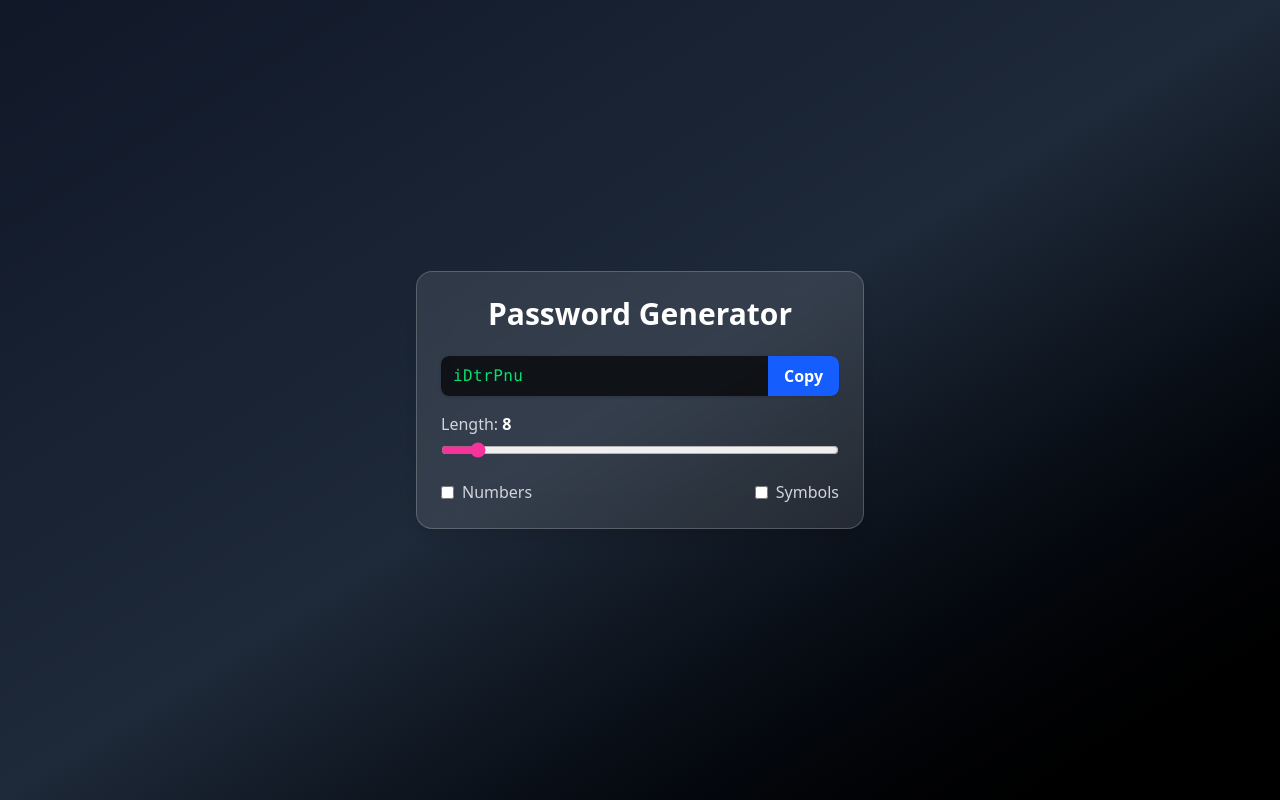
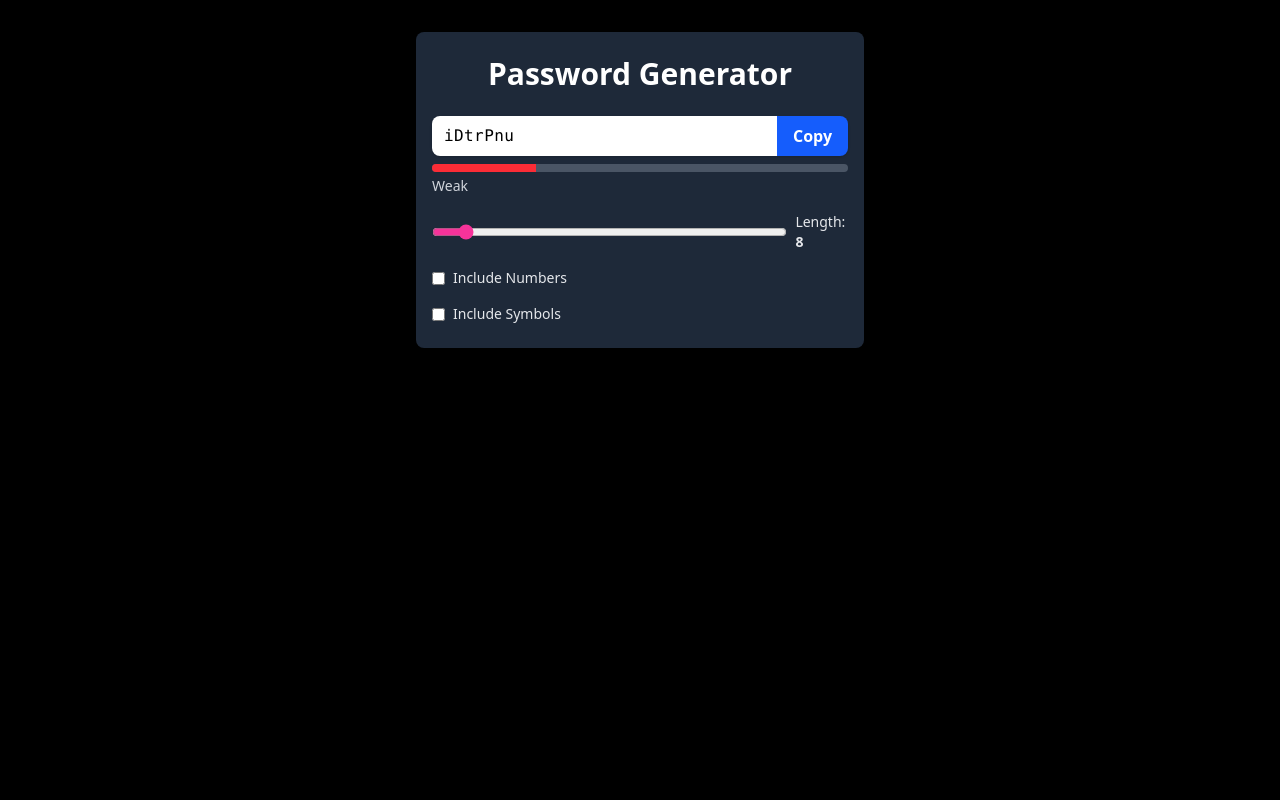
Before and after one commit to madhavmishra09/password_generator, a React (Vite) app: page / in a window 1280 px wide. Built offline with nearby package versions, Linux system fonts and the light colour scheme.

Commit message:
Completed the project

```diff
--- a/src/App.jsx
+++ b/src/App.jsx
@@ -26,62 +26,113 @@ function App() {
   useEffect(() => {
     passwordGenerator()
   }, [length, numberAllowed, charAllowed, passwordGenerator])
+  const getStrength=(password) => {
+    let strength=0;
+    if(password.length>=8)
+    {
+      strength++;
+    }
+    if(/[A-Z]/.test(password))
+    {
+      strength++;
+    }
+    if(/[0-9]/.test(password))
+    {
+      strength++;
+    }
+    if(/[^A-Za-z0-9]/.test(password))
+    {
+      strength++;
+    }
+    return strength;
+  }
+  const [strength,setStrength]=useState(0);
+  useEffect(()=>{
+    setStrength(getStrength(password));
+  },[password]);
   return (
     <>
-      <div className="flex justify-center items-center min-h-screen bg-gradient-to-br from-gray-900 via-gray-800 to-black">
-  <div className="w-full max-w-md mx-auto rounded-2xl shadow-lg p-6 bg-white/10 backdrop-blur-lg border border-white/20">
-    <h1 className="text-3xl font-bold text-center text-white mb-6">Password Generator</h1>
-    <div className="flex shadow rounded-lg overflow-hidden mb-4">
+      <div className='w-full max-w-md mx-auto shadow-md rounded-lg px-4 py-6 my-8 text-white bg-gray-800'>
+        <h1 className='text-3xl font-bold text-center text-white mb-6'>Password Generator</h1>
+
+        {/* Password Box */}
+        <div className='flex shadow rounded-lg overflow-hidden mb-2'>
           <input
             type="text"
             value={password}
-        className="outline-none w-full py-2 px-3 bg-black/70 text-green-400 font-mono tracking-wide rounded-l-lg"
-        placeholder="password"
+            className='outline-none w-full py-2 px-3 bg-white text-black font-mono tracking-wide'
+            placeholder='password'
             readOnly
             ref={passwordRef}
           />
           <button
-        className="bg-blue-600 hover:bg-blue-700 px-4 py-2 text-white font-semibold transition rounded-r-lg"
+            className='bg-blue-600 hover:bg-blue-700 px-4 py-2 text-white font-semibold transition'
             onClick={copyPasswordToClipboard}
           >
             Copy
           </button>
         </div>
-    <div className="space-y-4">
-      <div>
-        <label className="block text-gray-300 mb-1">Length: <span className="text-white font-bold">{length}</span></label>
+
+        {/* Strength Bar */}
+        <div className="mb-4">
+          <div className="h-2 w-full bg-gray-600 rounded-full overflow-hidden">
+            <div
+              className={`h-2 transition-all duration-300 ${
+                strength === 0 ? "w-0" :
+                strength === 1 ? "w-1/4 bg-red-500" :
+                strength === 2 ? "w-2/4 bg-yellow-500" :
+                strength === 3 ? "w-3/4 bg-blue-500" :
+                "w-full bg-green-500"
+              }`}
+            ></div>
+          </div>
+          <p className="text-sm mt-1 text-gray-300">
+            {strength === 0 && "Too Weak"}
+            {strength === 1 && "Weak"}
+            {strength === 2 && "Moderate"}
+            {strength === 3 && "Strong"}
+            {strength === 4 && "Very Strong"}
+          </p>
+        </div>
+
+        {/* Controls */}
+        <div className='flex flex-col gap-4 text-sm'>
+          {/* Length Slider */}
+          <div className='flex items-center gap-x-2'>
             <input
               type="range"
-          min={6} max={32} value={length}
-          className="w-full cursor-pointer accent-pink-500"
+              min={6}
+              max={32}
+              value={length}
+              className='cursor-pointer w-full accent-pink-500'
               onChange={(e) => setLength(e.target.value)}
             />
+            <label className="text-gray-200">Length: <span className="font-bold">{length}</span></label>
           </div>
-      <div className="flex justify-between">
-        <label className="flex items-center gap-2 text-gray-300">
+
+          {/* Numbers Option */}
+          <label className='flex items-center gap-x-2 text-gray-200'>
             <input
               type="checkbox"
               checked={numberAllowed}
               onChange={() => setNumberAllowed(prev => !prev)}
               className="accent-pink-500"
             />
-          Numbers
+            Include Numbers
           </label>
 
-        <label className="flex items-center gap-2 text-gray-300">
+          {/* Symbols Option */}
+          <label className='flex items-center gap-x-2 text-gray-200'>
             <input
               type="checkbox"
               checked={charAllowed}
               onChange={() => setCharAllowed(prev => !prev)}
               className="accent-pink-500"
             />
-          Symbols
+            Include Symbols
           </label>
         </div>
       </div>
-  </div>
-</div>
-
     </>
   )
 }
```
Lines whose indentation alone changed are shown as unchanged.
